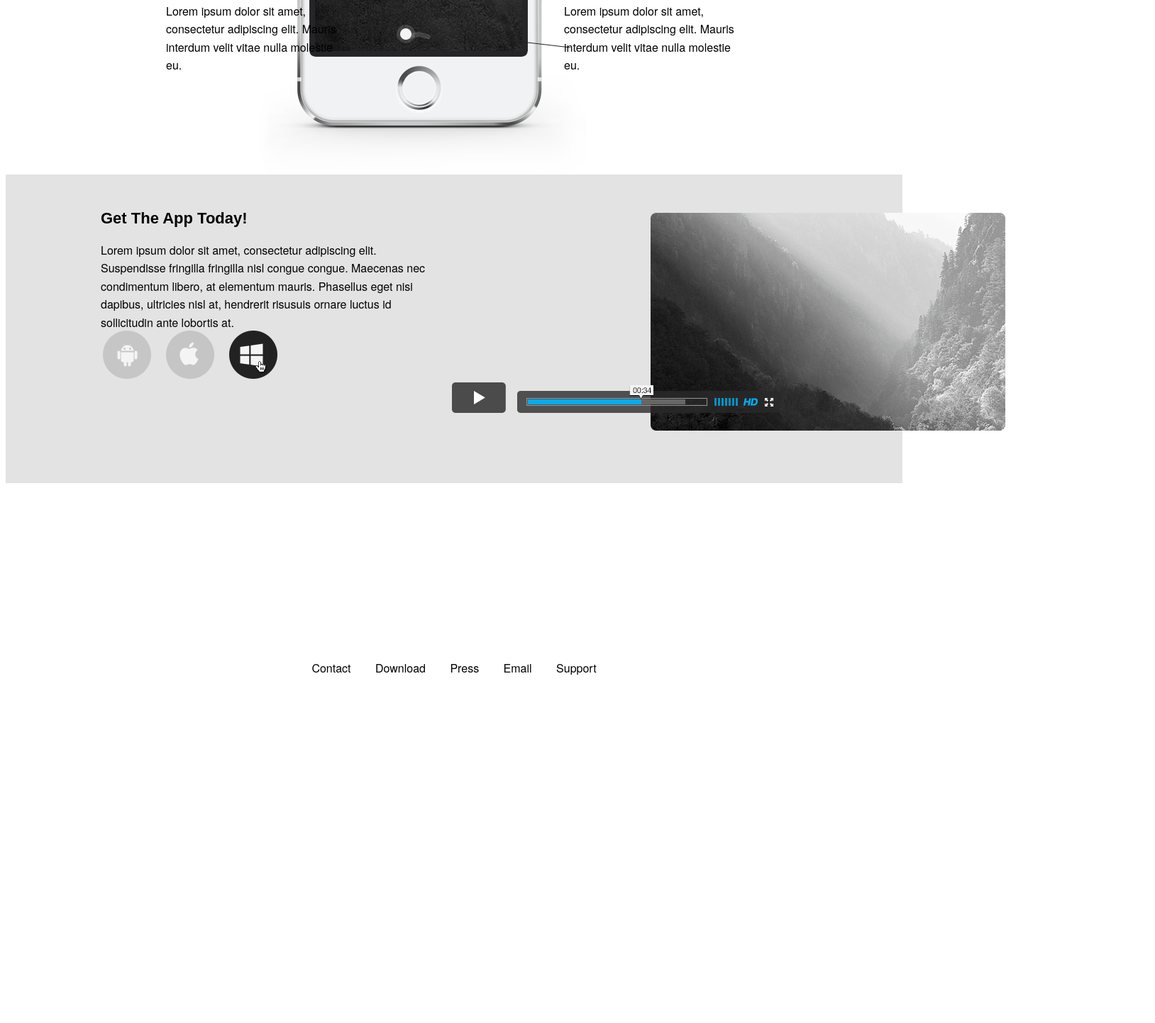
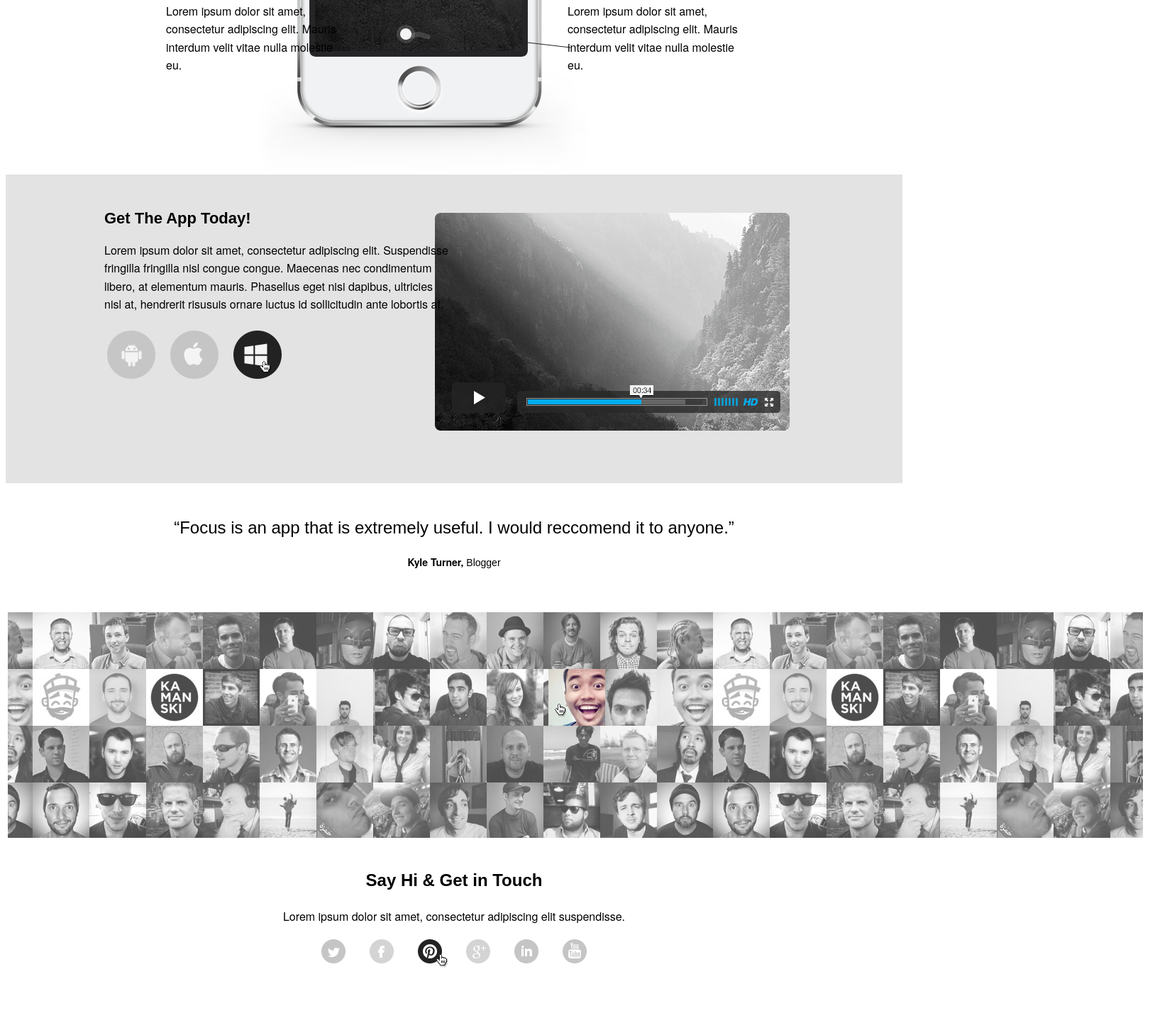
Before and after one commit to IsiahLyons67/Project-1, a plain HTML site: page index.html in a window 1280 px wide. Shown: the part 978-2420 px from the top of the page at 71% size, 1628 px wide, since content can reach past the window. Before the commit the page ends 1931 px from the top, so only its background shows below. Drawn offline with Linux system fonts and the light colour scheme.

Commit message:
Position Complete
Positioning is complete, but now there are rendering problems

```diff
--- a/css/style.css
+++ b/css/style.css
@@ -32,12 +32,30 @@ h2 {
    font-weight: 700;
 }
 
-p {
+h3{
+   font: 24px Raleway, sans-serif;
+   font-weight: 500;
+}
+
+.header-paragraph {
    font: 36px Raleway, sans-serif;
    font-weight: 300;
    text-align: center;
    position: relative;
    top: 90px;
+}
+
+.paragraph{
+   font: 14px HelveticaNeue, sans-serif;
+   font-weight: 800;
+   position: relative;
+   top:-10px;
+}
+
+.light{
+   font: 14px Raleway, sans-serif;
+   font-weight: 400;
+   line-height: 3;
 }
 
 .grey {
@@ -48,13 +66,11 @@ p {
   background-color: #e3e3e3;
   bottom: -250px;
   z-index: -1;
-
 }
 
 .Phone  {
    float:right;
    position: relative;
-   display:inline-block;
    top: -567px;
    right:33.75%;
 }
@@ -145,7 +161,7 @@ margin-right: 100px;
 margin-right: 5%;
 position:absolute;
 top:750px;
-right:165px;
+right:160px;
 width:20%;
 
 }
@@ -156,7 +172,7 @@ margin-right: 100px;
 margin-right: 5%;
 position:absolute;
 top:918px;
-right:165px;
+right:160px;
 width:20%;
 }
 
@@ -166,8 +182,8 @@ margin-left: 100px;
 margin-left: 5%;
 position:absolute;
 top:1255px;
-left:78px;
-width:36%;
+left:83px;
+width:38%;
 }
 
 .big{
@@ -177,7 +193,7 @@ margin-left: 100px;
 margin-left: 5%;
 position:absolute;
 top:1420px;
-left:57px;
+left:63px;
 padding: 7px
 }
 
@@ -188,7 +204,7 @@ margin-left: 100px;
 margin-left: 5%;
 position:absolute;
 top:1420px;
-left:146px;
+left:152px;
 padding: 7px
 }
 
@@ -199,7 +215,7 @@ margin-left: 100px;
 margin-left: 5%;
 position:absolute;
 top:1420px;
-left:235px;
+left:241px;
 padding: 7px
 }
 
@@ -210,7 +226,7 @@ margin-left: 100px;
 margin-left: 5%;
 position:absolute;
 top:1470px;
-left:279px;
+left:285px;
 padding: 7px
 z-index:1;
 }
@@ -220,7 +236,7 @@ z-index:1;
 float:right;
 display:inline-block;
 position:absolute;
-left:900px;
+right:150px;
 top:1261px;
 }
 
@@ -243,18 +259,78 @@ z-index:1;
 }
 
 .other  {
-   display: none;
-   text-align: center;
+text-align: center;
+clear: both;
+position: relative;
+bottom:110px;
 }
 
+.Image  {
+   text-align: center;
+   margin: -14px;
+   position: relative;
+   bottom:88px;
+}
+
+.active-person{
+   text-align: center;
+   position: relative;
+   bottom:350px;
+   left:173px;
+   z-index: 1
+}
+
+.cursor3{
+   text-align: center;
+   position: relative;
+   bottom:419px;
+   left:150px;
+   z-index: 1
+}
+
+.semi{
+font-weight:600;
+}
+
+
 .near-bottom  {
-   display: none;
    text-align: center;
+   position:relative;
+   bottom:248px;
 }
+
+.small-icons{
+   text-align: center;
+   position:relative;
+   vertical-align: middle;
+   word-spacing: -25px;
+   bottom:262px;
+}
+
+.cursor4{
+   text-align: center;
+   position:relative;
+   bottom:313px;
+   right:17px;
+}
+
+
 
 footer{
    word-spacing: 30px;
    clear: both;
+   text-align: center;
+   position: relative;
+   bottom: 89px;
+}
+
+.gray {
+  text-align: center bottom;
+  position: relative;
+  height: 134px;
+  width: 100%;
+  background-color: #e3e3e3;
+  bottom: -1px;
 }
 
 .text{
@@ -267,8 +343,3 @@ footer{
    font: 16px HelveticaNeue, sans-serif;
    font-weight: 400;
 }
-
-.Image  {
-      display: none;
-   text-align: center;
-}
--- a/index.html
+++ b/index.html
@@ -12,7 +12,7 @@
 <body>
    <header>
      <h1> <img style="vertical-align:middle" src="img/focus.png"/><span class="Header-Type">Focus</span></h1>
-     <p>A landing page for your app with focus</p>
+     <p class="header-paragraph">A landing page for your app with focus</p>
    </header>
 
     <div class="Down-Arrow">
@@ -82,43 +82,66 @@
 
     <div class="content-alt">
       <h2>Great Feature</h2>
-      <div class="text">Lorem ipsum dolor sit amet, consectetur adipiscing elit. Mauris interdum velit vitae nulla molestie eu. </div>
+      <p class="text">Lorem ipsum dolor sit amet, consectetur adipiscing elit. Mauris interdum velit vitae nulla molestie eu. </p>
       </div>
 
     <div class="content">
       <h2>Great Feature</h2>
-      <div class="text">Lorem ipsum dolor sit amet, consectetur adipiscing elit. Mauris interdum velit vitae nulla molestie eu. </div>
+      <p class="text">Lorem ipsum dolor sit amet, consectetur adipiscing elit. Mauris interdum velit vitae nulla molestie eu. </p>
       </div>
 
     <div class="content-alt2">
       <h2>Another Great Feature</h2>
-      <div class="text">Lorem ipsum dolor sit amet, consectetur adipiscing elit. Mauris interdum velit vitae nulla molestie eu. </div>
+      <p class="text">Lorem ipsum dolor sit amet, consectetur adipiscing elit. Mauris interdum velit vitae nulla molestie eu. </p>
       </div>
 
     <div class="content2">
       <h2>Another Great Feature</h2>
-      <div class="text">Lorem ipsum dolor sit amet, consectetur adipiscing elit. Mauris interdum velit vitae nulla molestie eu. </div>
+      <p class="text">Lorem ipsum dolor sit amet, consectetur adipiscing elit. Mauris interdum velit vitae nulla molestie eu. </p>
       </div>
     </div>
 
     <div class="alternate">
       <h2>Get The App Today!</h2>
-      <div class="text">Lorem ipsum dolor sit amet, consectetur adipiscing elit. Suspendisse fringilla fringilla nisl congue congue. Maecenas nec condimentum libero, at elementum mauris. Phasellus eget nisi dapibus, ultricies nisl at, hendrerit risusuis ornare luctus id sollicitudin ante lobortis at.</div>
+      <p class="text">Lorem ipsum dolor sit amet, consectetur adipiscing elit. Suspendisse fringilla fringilla nisl congue congue. Maecenas nec condimentum libero, at elementum mauris. Phasellus eget nisi dapibus, ultricies nisl at, hendrerit risusuis ornare luctus id sollicitudin ante lobortis at.</p>
       </div>
 
     <div class="other">
       <h3>“Focus is an app that is extremely useful. I would reccomend it to anyone.”</h3>
-      <div>Kyle Turner, Blogger</div>
+      <p class="paragraph">Kyle Turner, <span class="light">Blogger</span></p>
       </div>
 
     <div class="Image">
       <img src="img/people.png"/>
       </div>
 
+      <div class="active-person">
+      <img src="img/active-person.png"/>
+      </div>
+
+    <div class="cursor3">
+   <img src="img/cursor.png"/>
+    </div>
+
     <div class="near-bottom">
-      <h4>Say Hi & Get in Touch</h4>
-    <div>Lorem ipsum dolor sit amet, consectetur adipiscing elit suspendisse.</div>
+      <h3 class="semi">Say Hi & Get in Touch</h3>
+    <p class="text">Lorem ipsum dolor sit amet, consectetur adipiscing elit suspendisse.<p>
     </div>
+
+    <div class="small-icons">
+   <img src="img/twitter.png"/>
+   <img src="img/facebook.png"/>
+   <img src="img/pinterest.png"/>
+   <img src="img/google.png"/>
+   <img src="img/linkedin.png"/>
+   <img src="img/youtube.png"/>
+    </div>
+
+    <div class="cursor4">
+   <img src="img/cursor.png"/>
+    </div>
+
+    <div class="gray"></div>
 
    <footer>
   <p class="footer">Contact        Download        Press        Email        Support</p>
```
Also changed, not shown: 1 other file.
